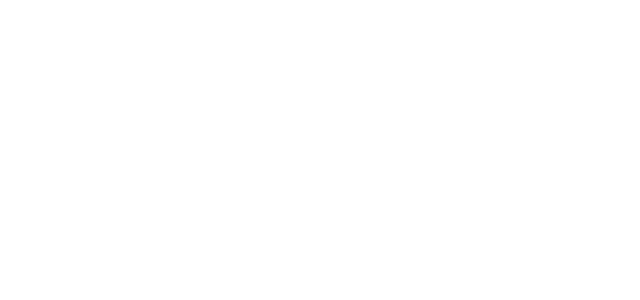
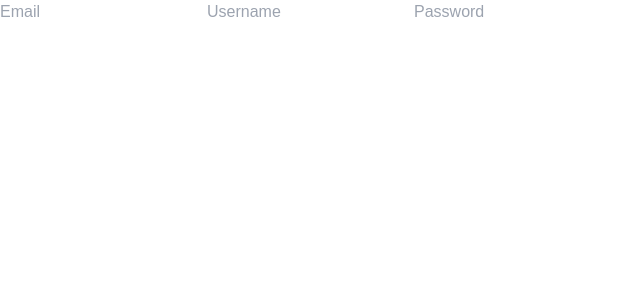
Before and after one commit to LucioFurnari/Reddit-clone-frontend, a Next.js app: page /signup in a window 1280 px wide. Shown: the top 300 px of the page, without its empty margins (0-640 px from the left). Built offline with nearby package versions, Linux system fonts and the light colour scheme.

Commit message:
feat: add form and fetch for signup page

```diff
--- a/src/app/signup/page.tsx
+++ b/src/app/signup/page.tsx
@@ -1,9 +1,46 @@
 import { useState } from "react";
+import axios from "axios";
 
 export default function Signup() {
   const [email, setEmail] = useState("");
   const [username, setUsername] = useState("");
   const [password, setPassword] = useState("");
 
+  async function handleSignup(e: React.FormEvent) {
+    e.preventDefault();
 
+    try {
+      const response = await axios.post("http://localhost:5000/auth/signup", {
+        email,
+        username,
+        password
+      });
+      console.log(response.data)
+    } catch (error) {
+      console.log(error);
+    }
+  };
+
+  return (
+    <form onSubmit={handleSignup}>
+      <input
+        type="email"
+        placeholder="Email"
+        value={email}
+        onChange={(e) => setEmail(e.target.value)}
+      />
+      <input
+        type="text"
+        placeholder="Username"
+        value={username}
+        onChange={(e) => setUsername(e.target.value)}
+      />
+      <input
+        type="text"
+        placeholder="Password"
+        value={password}
+        onChange={(e) => setPassword(e.target.value)}
+      />
+    </form>
+  )
 }
```
